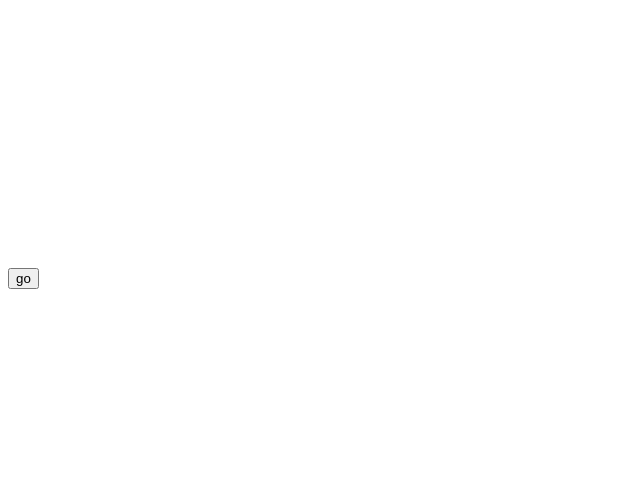
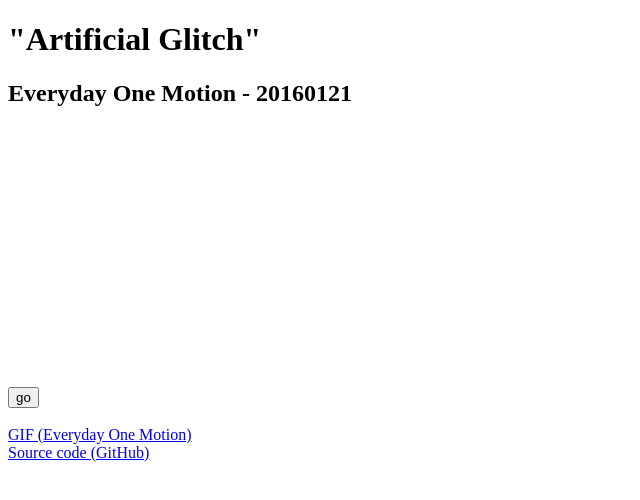
Before and after one commit to fms-cat-eom/20160121, a plain HTML site: page index.html in a window 1280 px wide. Shown: the whole page, without its empty margins (0-640 px from the left). Drawn offline with Linux system fonts and the light colour scheme.

Commit message:
modify demo page (index.html)

```diff
--- a/index.html
+++ b/index.html
@@ -6,8 +6,14 @@
 		<title></title>
 	</head>
 	<body>
+		<h1>"Artificial Glitch"</h1>
+		<h2>Everyday One Motion - 20160121</h2>
 		<canvas id="canvas" width="256" height="256"></canvas><br />
-		<input id="button" type="button" value="go" />
+		<input id="button" type="button" value="go" /><br />
+		<br />
+		<a href="http://motions.work/motion/71">GIF (Everyday One Motion)</a><br />
+		<a href="https://github.com/FMS-Cat/eom_20160121">Source code (GitHub)</a>
+
     <script src="./lib/glcat.js"></script>
     <script src="./lib/step.js"></script>
 		<script src="./lib/requestText.js"></script>
```
